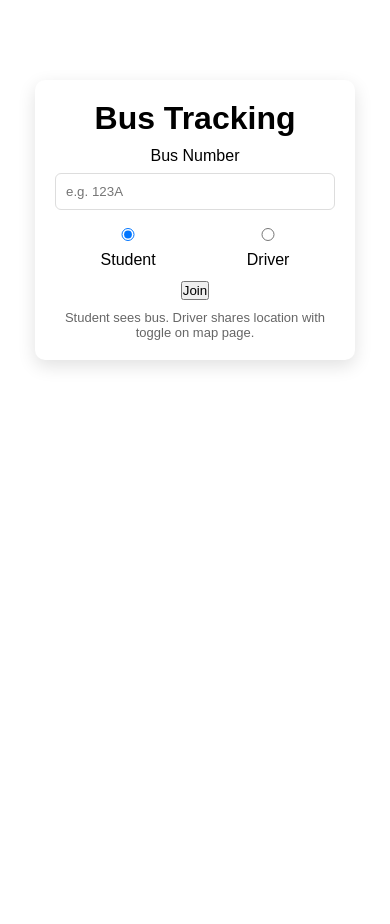
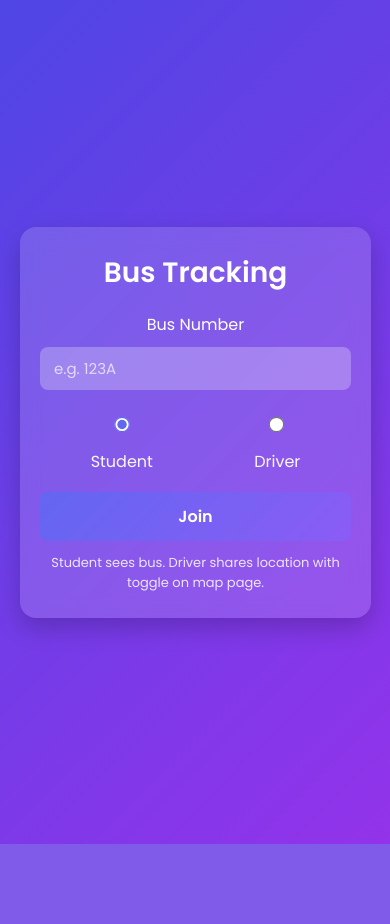
Before and after one commit to Unreal-Vikhyat/MINI_PROJECT_BUS_TRACKING, a Node server app: page / in a window 390 px wide. After the commit the page ends 844 px from the top, so only its background shows below. Run offline with Node 20, Linux system fonts and the light colour scheme.

Commit message:
adding css in project

```diff
--- a/public/css/style.css
+++ b/public/css/style.css
@@ -1,55 +1,145 @@
+@import url('https://fonts.googleapis.com/css2?family=Poppins:wght@400;600&display=swap');
 * {
     box-sizing: border-box;
     margin: 0;
     padding: 0;
-    font-family: Arial, sans-serif;
+    font-family: "Poppins", sans-serif;
 }
 
 html,
 body {
     height: 100%;
     width: 100%;
+    background: linear-gradient(135deg, #4f46e5, #9333ea);
+    display: flex;
+    justify-content: center;
+    align-items: center;
 }
 
+
+/* ---------- JOIN PAGE CARD ---------- */
+
 .center-card {
-    width: 320px;
-    margin: 80px auto;
-    padding: 20px;
-    border-radius: 10px;
-    box-shadow: 0 6px 18px rgba(0, 0, 0, 0.12);
-    background: #fff;
+    width: 340px;
+    padding: 35px 30px;
+    border-radius: 16px;
+    background: rgba(255, 255, 255, 0.15);
+    backdrop-filter: blur(10px);
+    box-shadow: 0 10px 25px rgba(0, 0, 0, 0.2);
     text-align: center;
+    color: #fff;
+    transition: transform 0.3s ease, box-shadow 0.3s ease;
+    animation: fadeIn 0.8s ease;
+}
+
+.center-card:hover {
+    transform: scale(1.03);
+    box-shadow: 0 12px 30px rgba(0, 0, 0, 0.25);
 }
 
 .center-card h1 {
-    margin-bottom: 10px;
+    margin-bottom: 18px;
+    font-weight: 600;
+    font-size: 28px;
 }
+
+
+/* Inputs */
 
 .center-card input {
     width: 100%;
-    padding: 10px;
-    margin: 8px 0 10px;
-    border: 1px solid #ddd;
-    border-radius: 6px;
+    padding: 10px 14px;
+    margin: 10px 0 18px;
+    border: none;
+    border-radius: 8px;
+    background: rgba(255, 255, 255, 0.25);
+    color: #fff;
+    font-size: 15px;
+    outline: none;
+    transition: 0.3s;
 }
+
+.center-card input:focus {
+    background: rgba(255, 255, 255, 0.35);
+    box-shadow: 0 0 6px rgba(255, 255, 255, 0.5);
+}
+
+.center-card input::placeholder {
+    color: rgba(255, 255, 255, 0.7);
+}
+
+
+/* Role Selection */
 
 .role-row {
     display: flex;
     justify-content: space-around;
-    margin-bottom: 12px;
+    margin-bottom: 18px;
 }
 
 .role-row label {
     cursor: pointer;
+    color: #f8f8f8;
+    transition: 0.3s;
 }
+
+.role-row label:hover {
+    color: #e0e0ff;
+}
+
+.role-row input {
+    accent-color: #6366f1;
+    transform: scale(1.2);
+}
+
+
+/* Button */
+
+button {
+    width: 100%;
+    padding: 12px;
+    border: none;
+    border-radius: 8px;
+    background: linear-gradient(135deg, #6366f1, #8b5cf6);
+    color: #fff;
+    font-size: 16px;
+    font-weight: 600;
+    cursor: pointer;
+    transition: all 0.3s ease;
+}
+
+button:hover {
+    background: linear-gradient(135deg, #8b5cf6, #a855f7);
+    transform: translateY(-2px);
+    box-shadow: 0 5px 12px rgba(0, 0, 0, 0.25);
+}
+
+
+/* Hint text */
+
+.hint {
+    color: rgba(255, 255, 255, 0.85);
+    font-size: 13px;
+    margin-top: 12px;
+}
+
+
+/* ---------- MAP PAGE ---------- */
 
 #topbar {
     display: flex;
     gap: 20px;
     align-items: center;
-    padding: 12px;
-    background: #f7f7f7;
-    border-bottom: 1px solid #eee;
+    justify-content: space-between;
+    padding: 12px 20px;
+    background: rgba(255, 255, 255, 0.15);
+    backdrop-filter: blur(8px);
+    border-bottom: 1px solid rgba(255, 255, 255, 0.2);
+    color: #fff;
+    position: fixed;
+    top: 0;
+    width: 100%;
+    z-index: 10;
 }
 
 #controls {
@@ -59,33 +149,66 @@ body {
     padding: 10px;
 }
 
+
+/* Toggle Switch */
+
 .toggle {
     display: flex;
     align-items: center;
     gap: 8px;
+    color: #fff;
 }
 
 .toggle input {
-    width: 18px;
-    height: 18px;
-}
-
-
-/* small back button */
-
-#backBtn {
-    padding: 8px 12px;
-    border: 1px solid #ccc;
-    background: #fff;
-    border-radius: 6px;
+    width: 20px;
+    height: 20px;
     cursor: pointer;
 }
 
 
-/* map container handled inline in EJS */
+/* Back Button */
 
-.hint {
-    color: #666;
-    font-size: 13px;
-    margin-top: 10px;
+#backBtn {
+    padding: 8px 14px;
+    border: none;
+    background: rgba(255, 255, 255, 0.25);
+    border-radius: 6px;
+    color: #fff;
+    font-weight: 500;
+    cursor: pointer;
+    transition: 0.3s;
 }
+
+#backBtn:hover {
+    background: rgba(255, 255, 255, 0.4);
+    transform: scale(1.05);
+}
+
+
+/* ---------- ANIMATION ---------- */
+
+@keyframes fadeIn {
+    from {
+        opacity: 0;
+        transform: scale(0.9);
+    }
+    to {
+        opacity: 1;
+        transform: scale(1);
+    }
+}
+
+
+/* ---------- RESPONSIVE ---------- */
+
+@media (max-width: 480px) {
+    .center-card {
+        width: 90%;
+        padding: 25px 20px;
+    }
+    #topbar {
+        flex-direction: column;
+        gap: 10px;
+        padding: 10px;
+    }
+}
```
